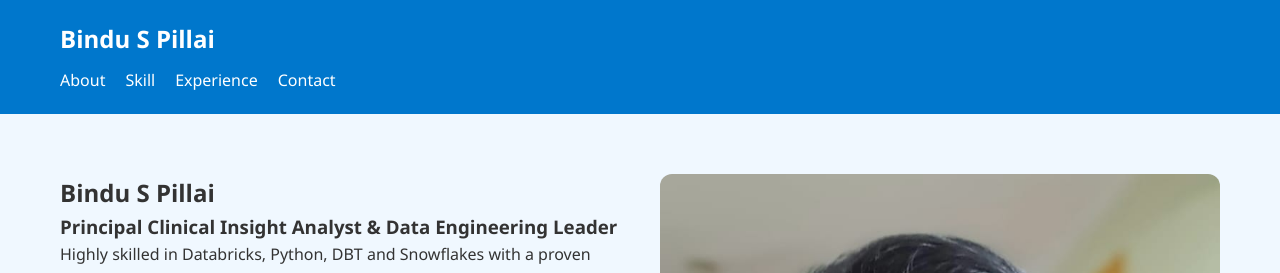
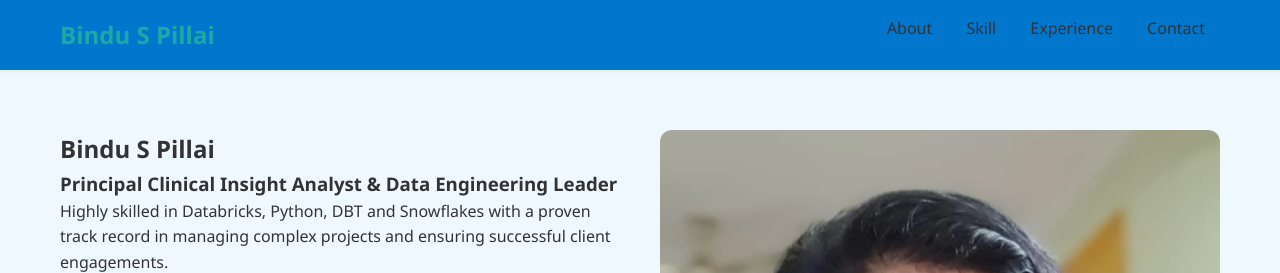
Before and after one commit to binduspillai/Portfolio_Bindu, a plain HTML site: page index.html in a window 1280 px wide. Shown: the top 273 px of the page. Drawn offline with Linux system fonts and the light colour scheme.

Commit message:
Changed style file

```diff
--- a/css/style.css
+++ b/css/style.css
@@ -27,25 +27,33 @@ a {
 .navbar {
   background-color: #0077cc;
   color: white;
-  padding: 20px 0;
+  padding: 1rem 2rem;
+  box-shadow: 0 2px 5px rgba(0,0,0,0.05);
+  position: sticky;
+  top: 0;
+  z-index: 1000;
 }
 
 .navbar .logo {
   font-size: 24px;
   font-weight: bold;
+  display: inline-block;
+  color: #1CA9A6;
 }
 
 .navbar nav {
-  display: flex;
-  gap: 20px;
-  margin-top: 10px;
+  float: right;
 }
 
 .navbar nav a {
-  color: white;
-  font-weight: 500;
+  color: #333;
+  text-decoration: none;
+  margin: 0 15px;
+  transition: color 0.3s ease;
 }
-
+.navbar a:hover {
+  color: #1CA9A6;
+}
 /* Hero Section */
 .hero-section {
   display: flex;
```
